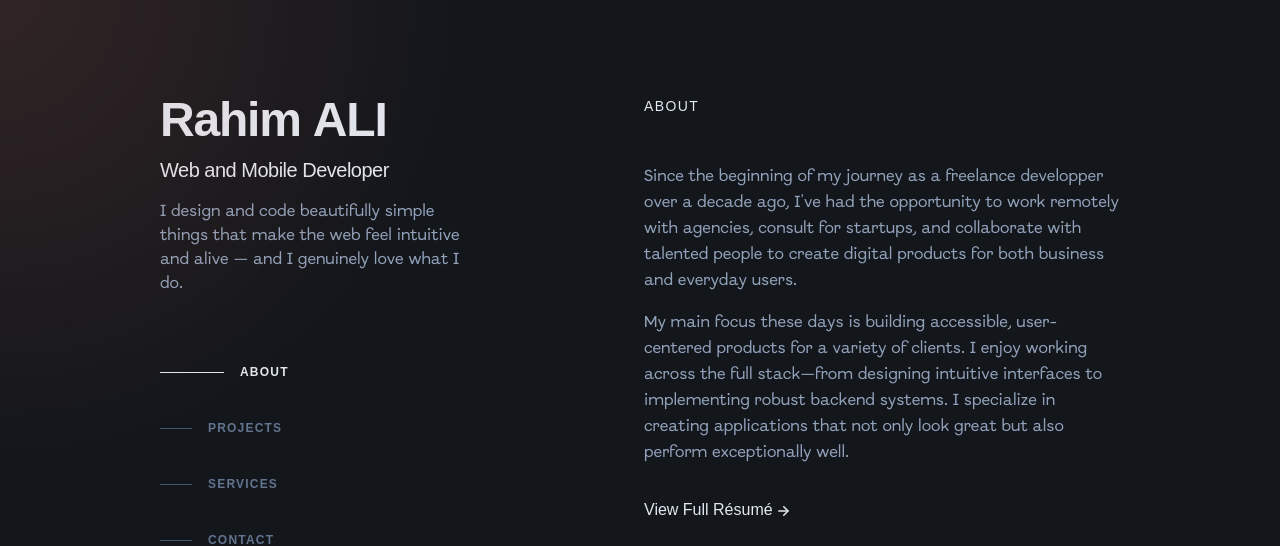
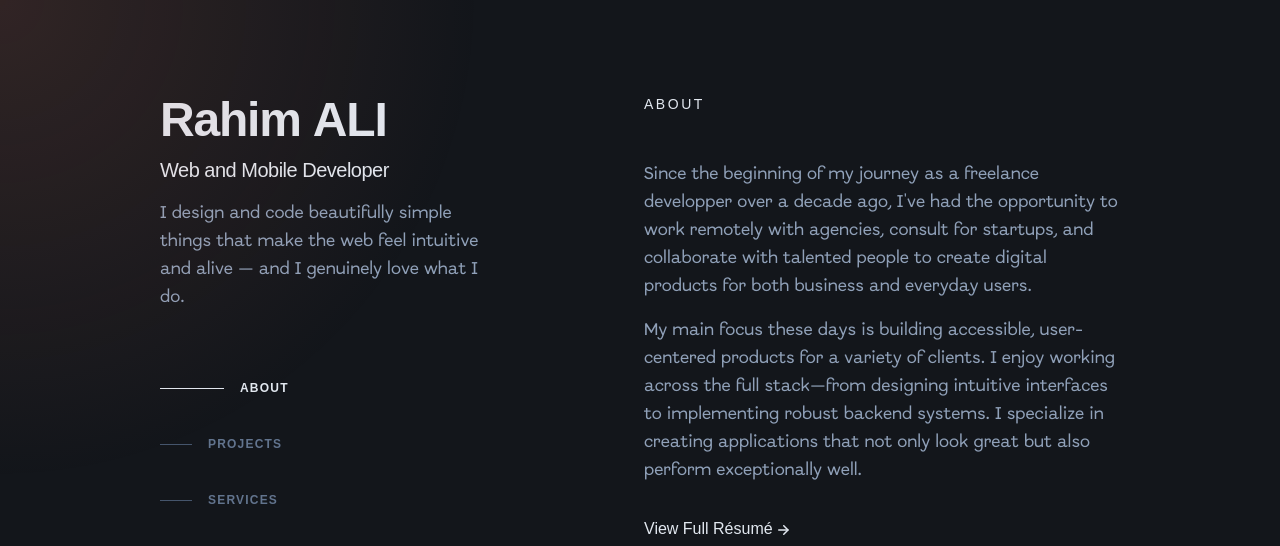
Before and after one commit to Rahim10020/freelance_portfolio, a Next.js app: page / in a window 1280 px wide. Shown: the top 546 px of the page. Built offline with nearby package versions, Linux system fonts and the light colour scheme; no server answers; a web font is replaced by a local one.

Commit message:
create typographie

```diff
--- a/src/app/globals.css
+++ b/src/app/globals.css
@@ -1,4 +1,5 @@
 @import "tailwindcss";
+@import "./typography.css";
 
 @variant dark (.dark &);
 
--- /dev/null
+++ b/src/app/typography.css
@@ -0,0 +1,23 @@
+/* Centralized typography tokens (edit sizes here) */
+
+:root {
+  /* Body paragraphs */
+  --fs-body: 1.0625rem; /* 17px */
+  --lh-body: 1.65;
+
+  /* Section titles (uppercase) */
+  --fs-section-title: 0.875rem; /* 14px */
+  --lh-section-title: 1.2;
+  --tracking-section-title: 0.18em;
+}
+
+.text-body {
+  font-size: var(--fs-body);
+  line-height: var(--lh-body);
+}
+
+.section-title {
+  font-size: var(--fs-section-title);
+  line-height: var(--lh-section-title);
+  letter-spacing: var(--tracking-section-title);
+}
--- a/src/components/sections/About.tsx
+++ b/src/components/sections/About.tsx
@@ -12,11 +12,11 @@ export default function About() {
     return (
         <section id="about" className="mb-16 scroll-mt-16 md:mb-24 lg:mb-36 lg:scroll-mt-24">
             <SectionTitle>{t.about.title}</SectionTitle>
-            <div className="space-y-4 text-slate-400 leading-relaxed mb-8">
-                <p className="font-display">
+            <div className="space-y-4 text-slate-400 mb-8">
+                <p className="text-body font-display">
                     {t.about.paragraph1}
                 </p>
-                <p className="font-display">
+                <p className="text-body font-display">
                     {t.about.paragraph2}
                 </p>
             </div>
--- a/src/components/sections/Contact.tsx
+++ b/src/components/sections/Contact.tsx
@@ -53,8 +53,8 @@ export default function Contact() {
 
             <div className="space-y-6">
                 <div>
-                    <p className="font-display text-slate-200">{t.contact.intro}</p>
-                    <p className="font-display text-slate-400">
+                    <p className="text-body font-display text-slate-200">{t.contact.intro}</p>
+                    <p className="text-body font-display text-slate-400">
                         {t.contact.emailText}{' '}
                         <a
                             href="mailto:rahim100codeur@gmail.com"
--- a/src/components/sections/Hero.tsx
+++ b/src/components/sections/Hero.tsx
@@ -21,7 +21,7 @@ export default function Hero() {
         <h2 className="font-sans mt-3 text-lg font-medium tracking-tight text-slate-200 sm:text-xl">
           {t.hero.title}
         </h2>
-        <p className="font-display mt-4 max-w-xs leading-normal text-slate-400">
+        <p className="text-body font-display mt-4 max-w-xs text-slate-400">
           {t.hero.bio}
         </p>
         <Navigation />
--- a/src/components/ui/SectionTitle.tsx
+++ b/src/components/ui/SectionTitle.tsx
@@ -6,7 +6,7 @@ interface SectionTitleProps {
 export default function SectionTitle({ children, className = '' }: SectionTitleProps) {
     return (
         <h2
-            className={`text-sm uppercase tracking-widest text-slate-200 mb-8 lg:mb-12 sticky top-0 z-20 -mx-6 px-6 py-5 backdrop-blur bg-slate-900/75 md:bg-transparent lg:relative lg:top-auto lg:mx-0 lg:px-0 lg:py-0 lg:backdrop-blur-none ${className}`}
+            className={`section-title uppercase text-slate-200 mb-8 lg:mb-12 sticky top-0 z-20 -mx-6 px-6 py-5 backdrop-blur bg-slate-900/75 md:bg-transparent lg:relative lg:top-auto lg:mx-0 lg:px-0 lg:py-0 lg:backdrop-blur-none ${className}`}
         >
             {children}
         </h2>
```
